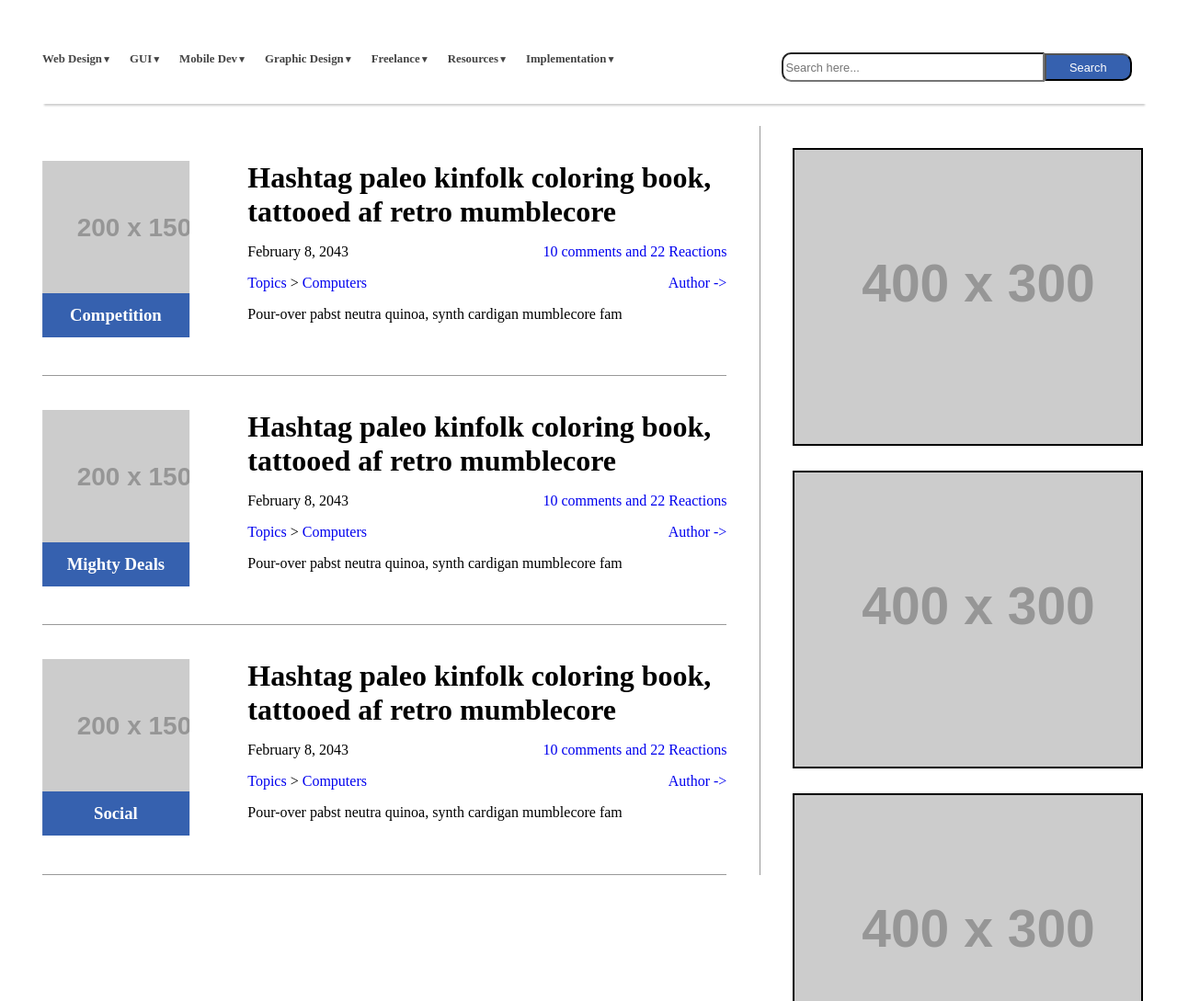
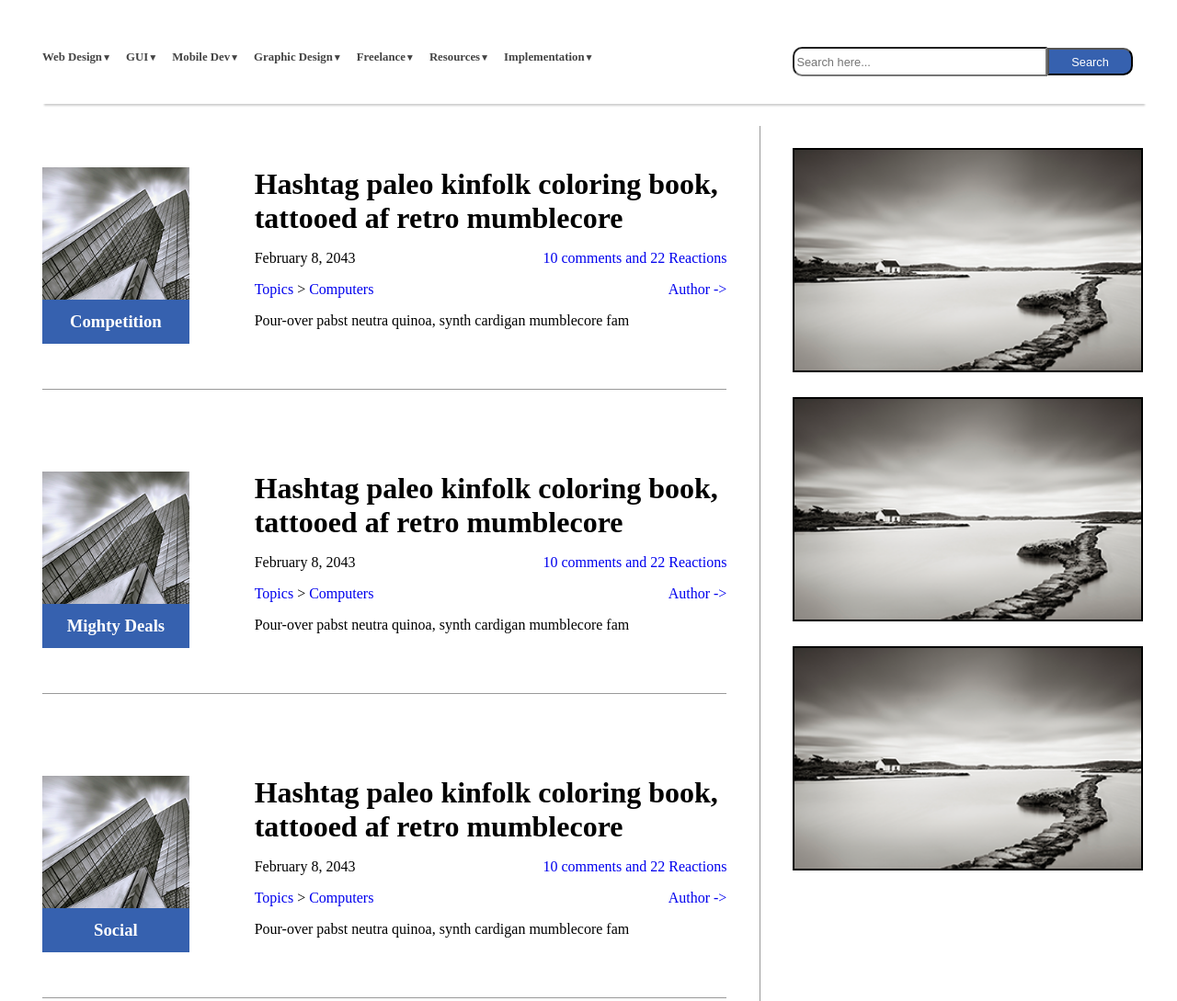
Before and after one commit to everysum1/zaplabs-zapper, a plain HTML site: page index.html in a window 1280 px wide. Shown: the top 1089 px of the page at 92% size. Drawn offline with Linux system fonts and the light colour scheme; placeholder pictures from the web are drawn by us.

Commit message:
Fix spacing between elements

```diff
--- a/sass-styles.scss
+++ b/sass-styles.scss
@@ -16,7 +16,7 @@ $break-small: 425px;
     @media only screen and (max-width: $break-small) {@content}
   }
   @else if $media == medium-screens {
-    @media only screen and (min-width: $break-small + 1) and (max-width: $break-large - 1) {@content}
+    @media only screen and (min-width: $break-small + 1) {@content}
   }
   @else if $media == wide-screens {
     @media only screen and (min-width: $break-large) {@content}
@@ -95,7 +95,7 @@ body {
     box-shadow: 0 4px 2px -2px rgba(0,0,0,0.2);
     #nav {
       height: 100%;
-      width: 25%;
+      width: 35%;
       display: inline-block;
       position: relative;
       .menu-list {
@@ -117,7 +117,7 @@ body {
           display: inline-block;
           font-size: .8em;
           font-weight: 700;
-          margin: 1%;
+          margin: 0.75%;
           @include respond-to(xtra-wide) {font-size: 1.2em;}
           &:hover {
             & > a {
@@ -174,7 +174,7 @@ body {
         top: -999px;
         left: -999px;
         &:checked ~ul, &:checked ~ul li ul {
-          display: block !important;
+          display: block;
           @include respond-to(wide-screens) {
             display: -webkit-box;
             display: -moz-box;
@@ -193,17 +193,17 @@ body {
         position: relative;
         display: block;
         min-height: 2em;
-        padding: .5em;
+        padding-left: 5%;
         font-size: 1.1em;
         margin: 0;
         cursor: pointer;
         line-height: 2em;
       }
-      label:after {
-        position: absolute;
+      label:before {
+        float: left;
         right: 1em;
         top: .2em;
-        content: "\2261";
+        content: "\2261 \00a0";
         font-size: 1.8em;
       }
       @include respond-to(wide-screens) {
@@ -263,10 +263,10 @@ body {
 
     .search-form {
       width: 60%;
-      padding: 2% 0 2% 1%;;
+      padding: 1.5% 0 2% 2%;;
       float: right;
       @include respond-to(wide-screens) {
-        width: 33%;
+        width: 32%;
       }
       form {
         height: 100%;
@@ -303,19 +303,22 @@ body {
       .blog-card {
         width: 100%;
         float: left;
-        padding: 5% 0;
+        margin: 6% 0;
         border-bottom: 1px solid $border;
+        padding-bottom: 6%;
         position: relative;
         .icon-wrapper {
           width: 40%;
-          @include centered(true, false);
+          @include respond-to(handhelds) {
+            @include centered(true, false);
+          }
           @include respond-to(wide-screens) {left: 20%;}
           .blog-icon {
-            width: 100%;
-            margin: 0 auto;
-            @include respond-to(wide-screens) {width: 40%; float: left;}
+            @include respond-to(medium-screens) {width: 40%; float: left;}
             .blog-pic {
-              background-image: url("http://placehold.it/200x150");
+              background-image: url("pic1.png");
+              background-size: cover;
+              background-position: center;
               display: inline-block;
               position: relative;
               width: 10em;
@@ -339,8 +342,8 @@ body {
         }
         .card-content {
           width: 100%;
-          @include respond-to(wide-screens) {
-            width: 70%;
+          @include respond-to(medium-screens) {
+            width: 69%;
             display: inline-block;
             float: right;
           }
@@ -348,7 +351,7 @@ body {
             font-size: 2em;
             margin-top: 4%;
             margin-bottom: 1%;
-            @include respond-to(wide-screens) {margin-top: 0%;}
+            @include respond-to(medium-screens) {margin-top: 0%;}
           }
           p span a {
             text-decoration: none;
@@ -372,9 +375,11 @@ body {
       .side-pic {
         border: 2px solid black;
         width: 98%;
-        height: 20em;
+        height: 15em;
         margin-bottom: 7%;
-        background-image: url("http://placehold.it/400x300")
+        background-image: url("pic2.png");
+        background-size: cover;
+        background-position: center;
       }
     }
   }
```
Also changed, not shown: sass-styles.css, 1 other file.
